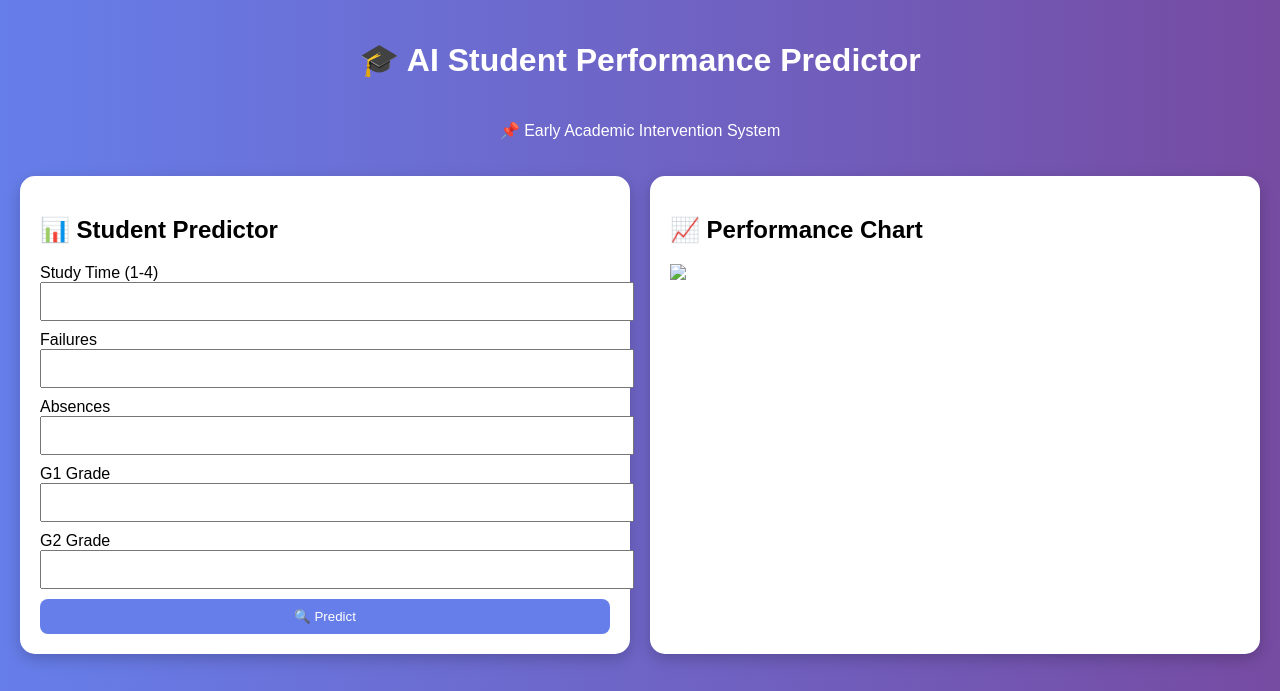
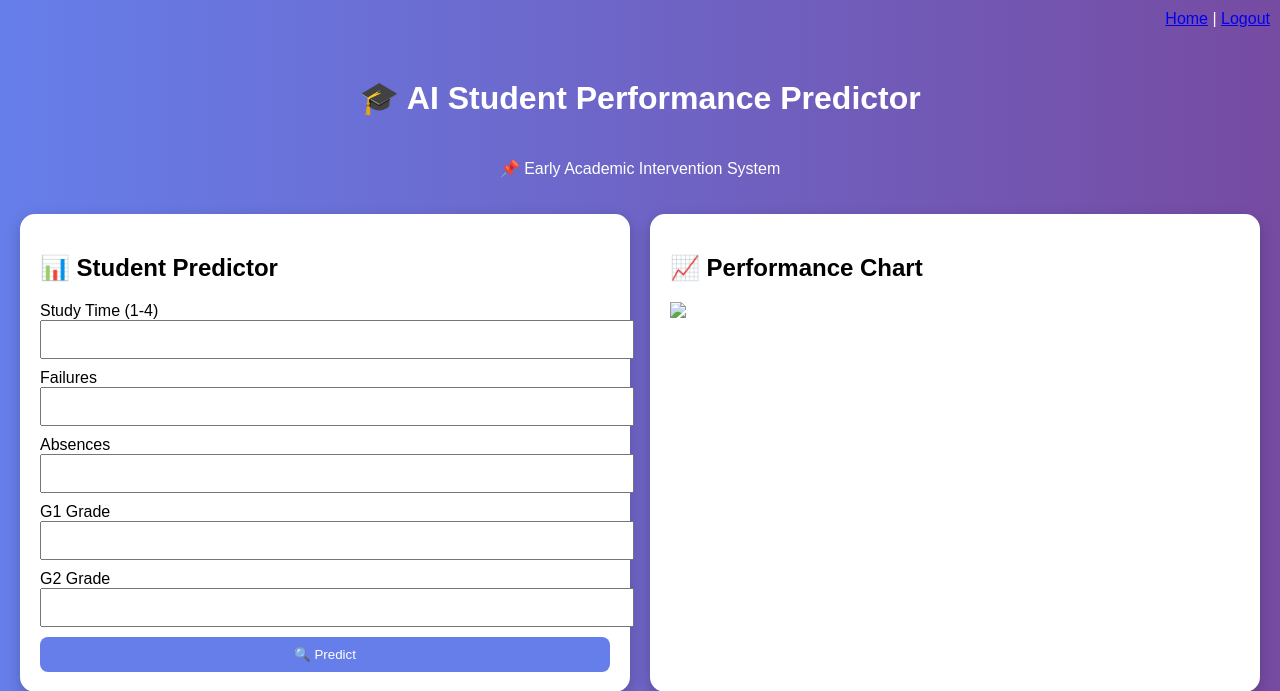
Before and after one commit to Manvi2415500286/Mini-Project, a Flask app: template templates/index.html in a window 1280 px wide. Shown: the top 691 px of the page. Run offline with Flask 3, Linux system fonts and the light colour scheme; the template is opened without the code that fills it, so the values that code supplies are empty; parts of the project's set-up code (start-up, migrations or seed data) failed here and were passed over.

Commit message:
update index page

```diff
--- a/templates/index.html
+++ b/templates/index.html
@@ -61,6 +61,12 @@
 </head>
 
 <body>
+    <body>
+
+<div style="text-align:right; padding:10px;">
+    <a href="/home">Home</a> |
+    <a href="/logout">Logout</a>
+</div>
 
 <h1>🎓 AI Student Performance Predictor</h1>
 <p>📌 Early Academic Intervention System</p>
```
